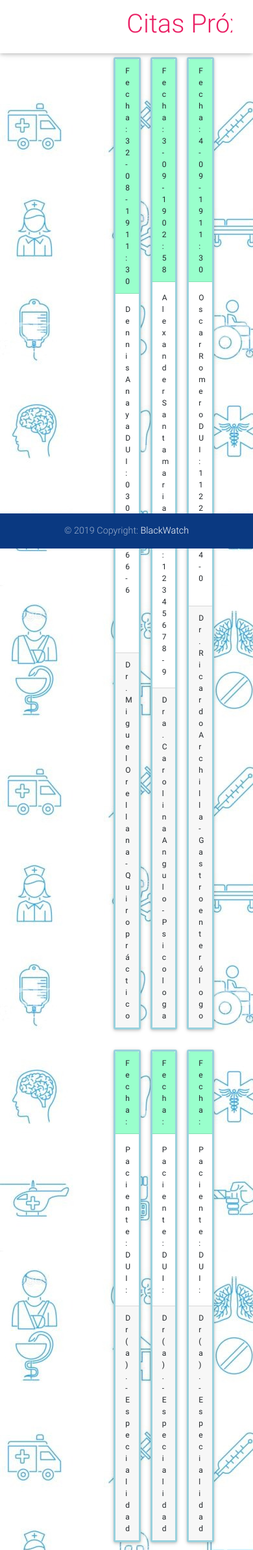
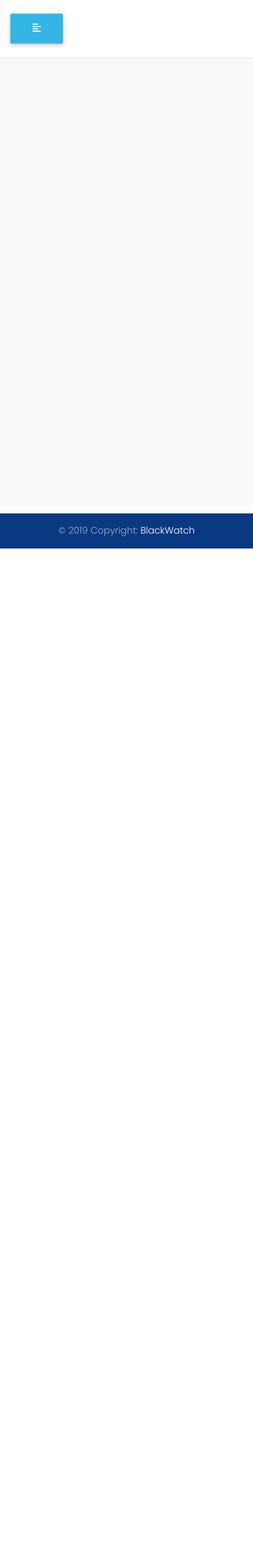
Before and after one commit to BlackWatch13/clinic-a, a PHP site: page /front/index.php in a window 390 px wide. Shown: the whole page at 65% size. After the commit the page ends 844 px from the top, so only its background shows below. Run offline with PHP 8.4, Linux system fonts and the light colour scheme; some libraries are stand-ins or nearby versions; some web fonts are replaced.

Commit message:
fixed responsive

```diff
--- a/front/css/style.css
+++ b/front/css/style.css
@@ -1,23 +1,181 @@
+@import "https://fonts.googleapis.com/css?family=Poppins:300,400,500,600,700";
+body {
+    font-family: 'Poppins', sans-serif;
 
-
-.contenedor {
-    padding: 91px 0px 0px 280px;
-    margin-left: 0%;
-    padding-left: 38%;
-
-
-    zoom: 0.75;
-    -moz-transform: scale(0.8,0.8);
-    /*-moz-transform-origin: 0 0;*/
 }
 
-.Afooter {
-  overflow: hidden;
-  position: fixed;
-  bottom: 0;
-  width: 100%;
+p {
+    font-family: 'Poppins', sans-serif;
+    font-size: 1.1em;
+    font-weight: 300;
+    line-height: 1.7em;
+    color: #999;
 }
 
-div {
+a,
+a:hover,
+a:focus {
+    color: inherit;
+    text-decoration: none;
+    transition: all 0.3s;
+}
 
+.navbar {
+    padding: 15px 10px;
+    background: #fff;
+    border: none;
+    border-radius: 0;
+    margin-bottom: 40px;
+    box-shadow: 1px 1px 3px rgba(0, 0, 0, 0.1);
 }
+
+.navbar-btn {
+    box-shadow: none;
+    outline: none !important;
+    border: none;
+}
+
+.line {
+    width: 100%;
+    height: 1px;
+    border-bottom: 1px dashed #ddd;
+    margin: 40px 0;
+}
+
+/* ---------------------------------------------------
+    SIDEBAR STYLE
+----------------------------------------------------- */
+
+.wrapper {
+    display: flex;
+    width: 100%;
+}
+
+#sidebar {
+    width: 250px;
+    position: fixed;
+    top: 0;
+    left: 0;
+    height: 100vh;
+    z-index: 999;
+    background: azure;
+    color: #000;
+    transition: all 0.3s;
+}
+
+#sidebar.active {
+    margin-left: -250px;
+}
+
+#sidebar .sidebar-header {
+    padding: 20px;
+    background: #6d7fcc;
+}
+
+#sidebar ul.components {
+    padding: 20px 0;
+    border-bottom: 1px solid #47748b;
+}
+
+#sidebar ul p {
+    color: #fff;
+    padding: 10px;
+}
+
+#sidebar ul li a {
+    padding: 10px;
+    font-size: 1.1em;
+    display: block;
+}
+
+#sidebar ul li a:hover {
+    color: #7386D5;
+    background: #fff;
+}
+
+#sidebar ul li.active>a,
+a[aria-expanded="true"] {
+    color: #fff;
+    background: #6d7fcc;
+}
+
+a[data-toggle="collapse"] {
+    position: relative;
+}
+
+.dropdown-toggle::after {
+    display: block;
+    position: absolute;
+    top: 50%;
+    right: 20px;
+    transform: translateY(-50%);
+}
+
+ul ul a {
+    font-size: 0.9em !important;
+    padding-left: 30px !important;
+    background: #6d7fcc;
+}
+
+ul.CTAs {
+    padding: 20px;
+}
+
+ul.CTAs a {
+    text-align: center;
+    font-size: 0.9em !important;
+    display: block;
+    border-radius: 5px;
+    margin-bottom: 5px;
+}
+
+a.download {
+    background: #fff;
+    color: #7386D5;
+}
+
+a.article,
+a.article:hover {
+    background: #6d7fcc !important;
+    color: #fff !important;
+}
+
+/* ---------------------------------------------------
+    CONTENT STYLE
+----------------------------------------------------- */
+
+#content {
+    width: calc(100% - 250px);
+    padding: 40px;
+    min-height: 100vh;
+    transition: all 0.3s;
+    position: absolute;
+    top: 0;
+    right: 0;
+}
+
+#content.active {
+    width: 100%;
+}
+
+/* ---------------------------------------------------
+    MEDIAQUERIES
+----------------------------------------------------- */
+
+@media (max-width: 768px) {
+    #sidebar {
+        margin-left: -250px;
+    }
+    #sidebar.active {
+        margin-left: 0;
+    }
+    #content {
+        width: 100%;
+    }
+    #content.active {
+        width: calc(100% - 250px);
+    }
+    #sidebarCollapse span {
+        display: none;
+    }
+}
--- a/front/css/style.min.css
+++ b/front/css/style.min.css
@@ -46,5 +46,5 @@
 }
 
 body{
-    background-image: url("../img/index.jpg");
+    background-image: url("../img/index.png");
 }
--- a/front/footer.php
+++ b/front/footer.php
@@ -1,5 +1,4 @@
-<!--Footer-->
-<footer class="page-footer Afooter text-center font-small primary-color-dark darken-2 mt-4 ">
+<footer class="page-footer text-center font-small primary-color-dark darken-2 mt-4 fixed-bottom">
 
     <!--Call to action-->
 
@@ -12,4 +11,3 @@
     <!--/.Copyright-->
 
     </footer>
-<!--/.Footer-->
--- a/front/index.php
+++ b/front/index.php
@@ -1,12 +1,11 @@
-
 <!DOCTYPE html>
-<html lang="en">
+<html>
 
 <head>
     <meta charset="utf-8">
     <meta name="viewport" content="width=device-width, initial-scale=1, shrink-to-fit=no">
     <meta http-equiv="x-ua-compatible" content="ie=edge">
-    <title>Material Design Bootstrap</title>
+    <title>M</title>
     <!-- Font Awesome -->
     <link rel="stylesheet" href="https://use.fontawesome.com/releases/v5.8.2/css/all.css">
     <!-- Bootstrap core CSS -->
@@ -16,122 +15,69 @@
     <!-- Your custom styles (optional) -->
     <link href="css/style.min.css" rel="stylesheet">
     <link href="css/style.css" rel="stylesheet">
-    <style>
-        .map-container {
-            overflow: hidden;
-            padding-bottom: 56.25%;
-            position: relative;
-            height: 0;
-        }
-
-        .map-container iframe {
-            left: 0;
-            top: 0;
-            height: 100%;
-            width: 100%;
-            position: absolute;
-        }
-
-    </style>
+    <link href="style.css" rel="stylesheet">
 </head>
 
-<body class="">
+<body>
 
-    <!--Main Navigation-->
-    <header>
+    <div class="wrapper">
 
-        <!-- Navbar -->
-        <nav class="navbar fixed-top navbar-expand-lg navbar-light white scrolling-navbar">
-            <div class="container-fluid text-center">
+        <div class="navbar">
+        <!-- AQUI VA EL Sidebar  -->
+       <?php
+   include 'Sidebar.php';
+    ?>
+      </div>
+        <!-- Page Content  -->
+        <div id="content" style="border-bottom-width: 28px;border-bottom-style: solid;">
 
-                <!-- Brand -->
-                <a class="navbar-brand waves-effect" style="margin-left: 50%;" target="_blank">
-                    <H1 class="pink-text">Citas Próximas</H1>
-                </a>
+            <nav class="navbar navbar-expand-lg navbar-light fixed-top">
+                <div class="container-fluid">
 
-                <!-- Collapse -->
+                    <button type="button" id="sidebarCollapse" class="btn btn-info">
+                        <i class="fas fa-align-left"></i>
 
-            </div>
+                    </button>
+
+                </div>
+            </nav>
+<div class="container-fluid" style="margin-top:80px">
 
 
-        </nav>
-        <!-- Navbar -->
 
-        <!-- Sidebar -->
-        <?php
-   include 'sidebar.php';
-    ?>
-        <!-- Sidebar -->
-
-    </header>
-    <!--Main Navigation-->
-
-    <!--Main layout-->
-    <div class="container-fluid contenedor" >
-        <div class="d-flex p-3 col-example " style="width:80%; float:left;">
-            <div class="card" style="width:400px; ">
-                <div class="card-header">Fecha: 32-08-19 11:30</div>
-                <div class="card-body">Dennis Anaya <br>DUI:03051366-6</div>
-                <div class="card-footer">Dr. Miguel Orellana - Quiropráctico</div>
-            </div>
-
-            <div class="card" style="width:400px">
-                <div class="card-header">Fecha: 3-09-19 02:58</div>
-                <div class="card-body">Alexander Santamaria<br>DUI: 12345678-9</div>
-                <div class="card-footer">Dra. Carolina Angulo - Psicologa</div>
-            </div>
-
-            <div class="card" style="width:400px">
-                <div class="card-header">Fecha: 4-09-19 11:30</div>
-                <div class="card-body">Oscar Romero <br>DUI:11223344-0</div>
-                <div class="card-footer">Dr. Ricardo Archilla - Gastroenterólogo </div>
-            </div>
-        </div>
-
-        <div class="d-flex p-3 col-example" style="width:80%; float:left;">
-            <div class="card" style="width:400px; ">
-                <div class="card-header">Fecha: </div>
-                <div class="card-body">Paciente: <br>DUI:</div>
-                <div class="card-footer">Dr(a). - Especialidad</div>
-            </div>
-
-            <div class="card" style="width:400px; ">
-                <div class="card-header">Fecha: </div>
-                <div class="card-body">Paciente: <br>DUI:</div>
-                <div class="card-footer">Dr(a). - Especialidad</div>
-            </div>
-
-            <div class="card" style="width:400px; ">
-                <div class="card-header">Fecha: </div>
-                <div class="card-body">Paciente: <br>DUI:</div>
-                <div class="card-footer">Dr(a). - Especialidad</div>
-            </div>
-        </div>
+     <!-- INSERTAR CONTENIDOS -->
 
 
+
+</div>
+        </div>
     </div>
-    <!--Footer-->
+    <!-- AQUI VA EL FOOTER -->
     <?php
     include 'footer.php';
     ?>
-    <!-- SCRIPTS -->
-    <!-- JQuery -->
-    <script type="text/javascript" src="js/jquery-3.4.1.min.js"></script>
-    <!-- Bootstrap tooltips -->
-    <script type="text/javascript" src="js/popper.min.js"></script>
-    <!-- Bootstrap core JavaScript -->
-    <script type="text/javascript" src="js/bootstrap.min.js"></script>
-    <!-- MDB core JavaScript -->
-    <script type="text/javascript" src="js/mdb.min.js"></script>
-    <!-- Initializations -->
+    <!-- jQuery CDN - Slim version (=without AJAX) -->
+    <script src="https://code.jquery.com/jquery-3.3.1.slim.min.js" integrity="sha384-q8i/X+965DzO0rT7abK41JStQIAqVgRVzpbzo5smXKp4YfRvH+8abtTE1Pi6jizo" crossorigin="anonymous"></script>
+    <!-- Popper.JS -->
+    <script src="https://cdnjs.cloudflare.com/ajax/libs/popper.js/1.14.0/umd/popper.min.js" integrity="sha384-cs/chFZiN24E4KMATLdqdvsezGxaGsi4hLGOzlXwp5UZB1LY//20VyM2taTB4QvJ" crossorigin="anonymous"></script>
+    <!-- Bootstrap JS -->
+    <script src="https://stackpath.bootstrapcdn.com/bootstrap/4.1.0/js/bootstrap.min.js" integrity="sha384-uefMccjFJAIv6A+rW+L4AHf99KvxDjWSu1z9VI8SKNVmz4sk7buKt/6v9KI65qnm" crossorigin="anonymous"></script>
+    <!-- jQuery Custom Scroller CDN -->
+    <script src="https://cdnjs.cloudflare.com/ajax/libs/malihu-custom-scrollbar-plugin/3.1.5/jquery.mCustomScrollbar.concat.min.js"></script>
+
     <script type="text/javascript">
-        // Animations initialization
-        new WOW().init();
+        $(document).ready(function () {
+            $("#sidebar").mCustomScrollbar({
+                theme: "minimal"
+            });
 
+            $('#sidebarCollapse').on('click', function () {
+                $('#sidebar, #content').toggleClass('active');
+                $('.collapse.in').toggleClass('in');
+                $('a[aria-expanded=true]').attr('aria-expanded', 'false');
+            });
+        });
     </script>
-
-    <!-- Charts -->
-
 </body>
 
 </html>
--- a/front/sidebar.php
+++ b/front/sidebar.php
@@ -1,32 +1,29 @@
+<nav id="sidebar">
+            <!--div class="sidebar-header">
+                <h3>Bootstrap Sidebar</h3>
+            </div-->
 
-    <!-- nav -->
-    <nav class="navbar fixed-top flex-column sidebar-fixed navbar-expand-lg navbar-light white scrolling-navbar">
-      <div class="container-fluid" style="padding-right: 2px; padding-left: 2px;">
+            <ul class="list-unstyled components">
+                <p>HEADER</p>
+                <li class="active">
+                    <a href="#" ><i class="fas fa-calendar-alt mr-3"></i>Citas</a>
+                </li>
+                <li>
+                    <a href="#"><i class="fas fa-user mr-3"></i>Pacientes</a>
+                </li>
+                <li>
+                    <a href="#" ><i class="fas fa-table mr-3"></i>Nuevo Registro</a>
+                </li>
+                <li>
+                    <a href="#"> <i class="fas fa-user-md mr-3"></i>Doctores</a>
+                </li>
+            </ul>
 
+            <ul class="list-unstyled CTAs">
+                 <img src="img/logo.png" class="" alt="" style= "padding: 0px 10px 10px 10px; width: 125px; margin-left: 20% " >
+                   <li>
+                    <a href="#" class="download">Cerrar Sesion</a>
+                </li>
 
-
-
-        <div class="list-group list-group-flush">
-        <a class="" >
-        <img src="img/logo.jpeg" class="img-fluid" alt="" style= "padding-bottom: 10px;" >
-          <!--<img src="" class="img-fluid" alt="">-->
-        </a>
-          <a href="index.php" class="list-group-item list-group-item-action waves-effect">
-            <i class="fas fa-calendar-alt mr-3"></i>Citas </a>
-
-            <a href="pacientes.php" class="list-group-item list-group-item-action waves-effect">
-            <i class="fas fa-user mr-3"></i>Pacientes</a>
-
-          <a href="registrop.php" class="list-group-item list-group-item-action waves-effect">
-            <i class="fas fa-table mr-3"></i>Nuevo registro</a>
-
-          <a href="doctores.php" class="list-group-item list-group-item-action waves-effect">
-            <i class="fas fa-user-md mr-3"></i>Doctores</a>
-
-            <!-- Material input -->
-
-        </div>
-
-      </div>
-    </nav>
-      <!-- nav -->
+            </ul>
+        </nav>
```
Also changed, not shown: front/img/index.png (added), front/img/logo.png (added). Lines whose indentation alone changed are shown as unchanged.
